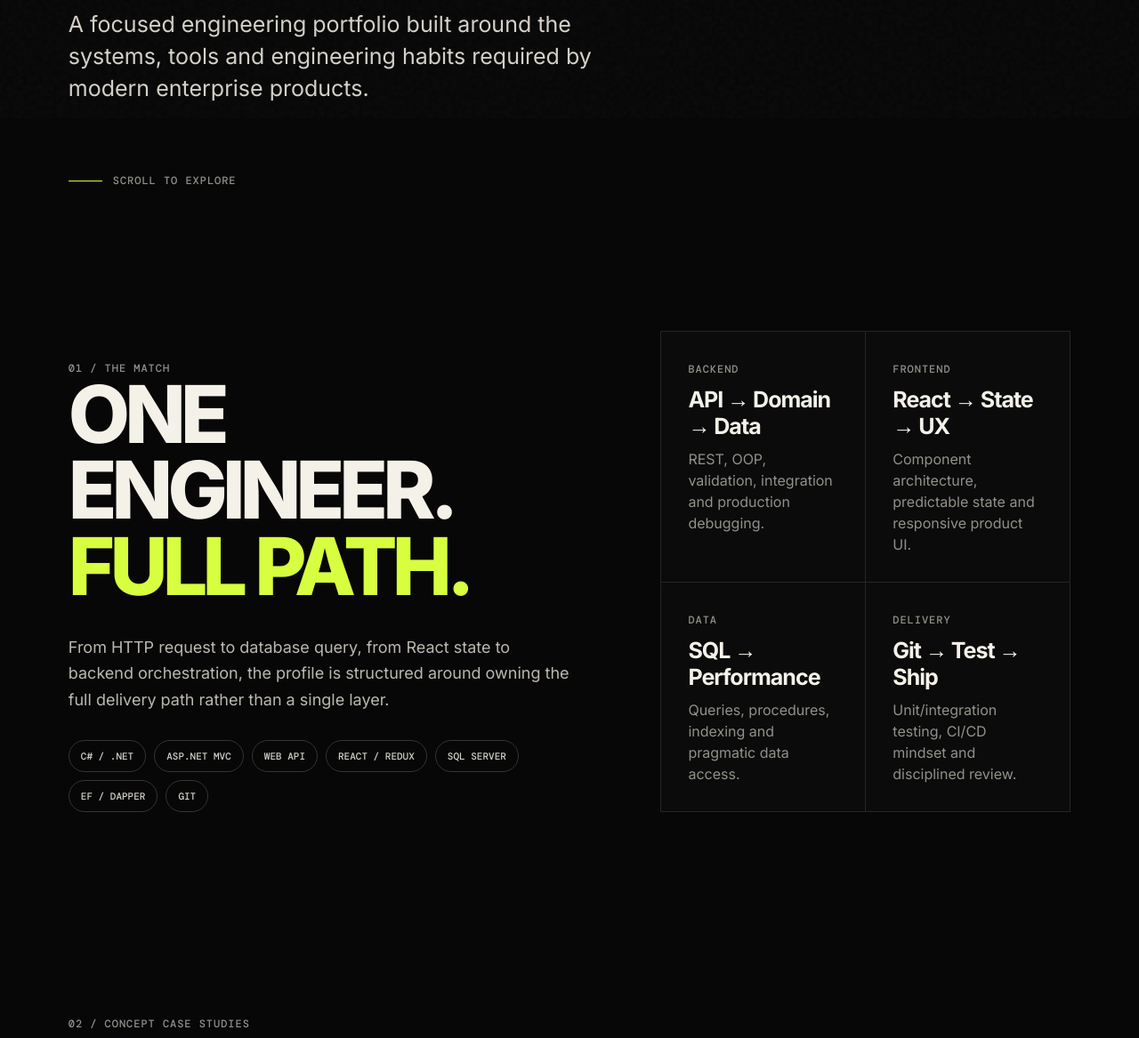
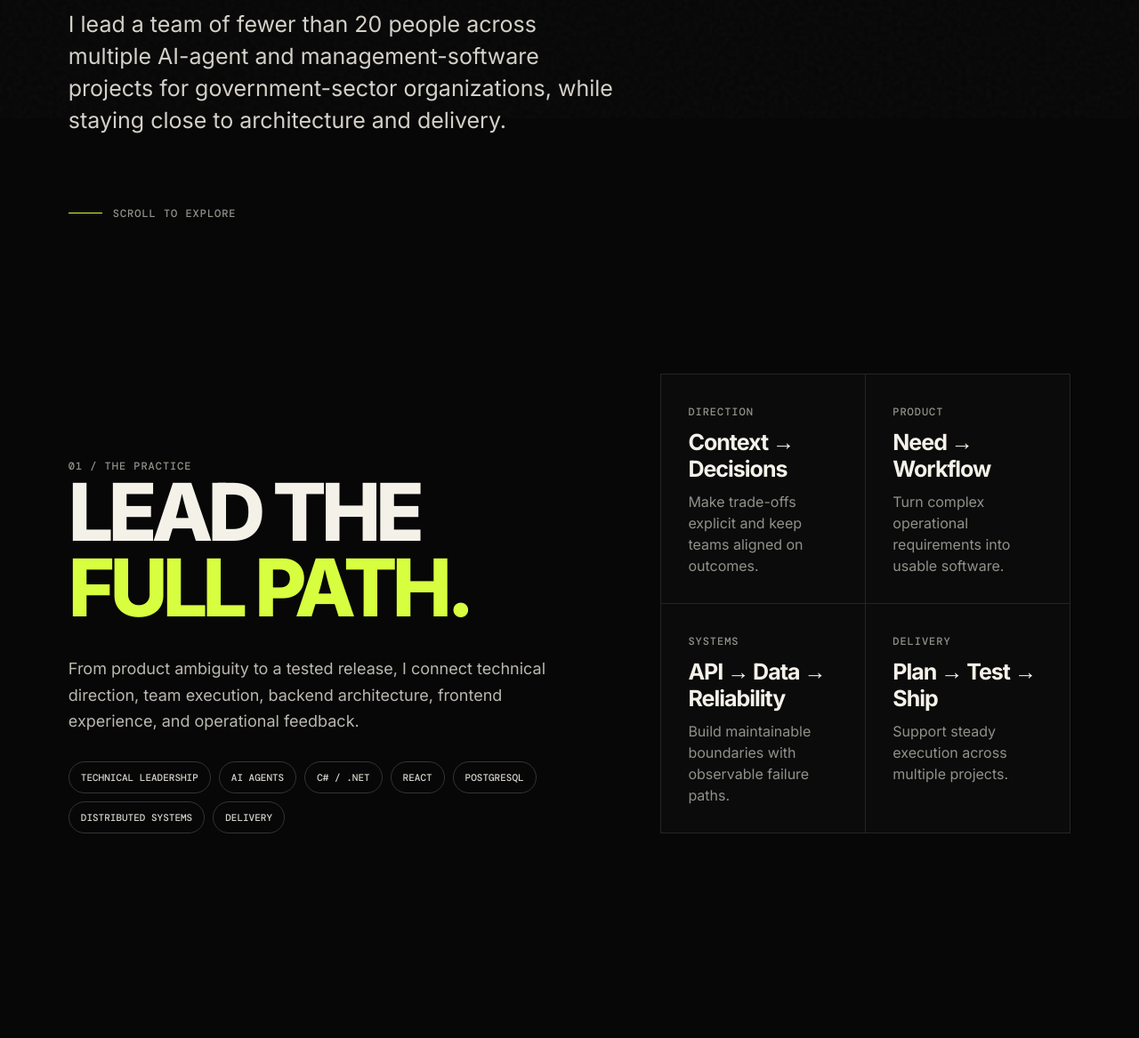
Before and after one commit to trandat1114/new-ocean-is-portfolio, a plain HTML site: page index.html in a window 1280 px wide. Shown: the part 667-1834 px from the top of the page at 89% size. Drawn offline with nearby package versions, Linux system fonts and the light colour scheme.

Commit message:
feat: refresh portfolio for leadership and AI delivery

```diff
--- a/index.html
+++ b/index.html
@@ -3,8 +3,8 @@
 <head>
 <meta charset="utf-8">
 <meta name="viewport" content="width=device-width,initial-scale=1">
-<title>DAT TRAN — Full-stack .NET Engineer</title>
-<meta name="description" content="DAT TRAN — Full-stack .NET Engineer. A role-focused portfolio concept for New Ocean IS.">
+<title>DAT TRAN — Technical Leader & Software Engineer</title>
+<meta name="description" content="DAT TRAN — Technical Leader and software engineer focused on backend systems, full-stack delivery, AI agents, and reliable software for government-sector organizations.">
 <style>
 @import url('https://fonts.googleapis.com/css2?family=DM+Mono:wght@400;500&family=Inter:wght@400;500;600;700;800;900&display=swap');
 :root{--bg:#070707;--fg:#f4f1e9;--muted:#92908a;--line:#252525;--acid:#d7ff3f;--max:1280px}
@@ -35,13 +35,13 @@ nav .brand{font-weight:800;letter-spacing:-.04em}nav .counter{color:var(--muted)
 <body>
 <div class="progress"><i id="bar"></i></div>
 <nav><div class="brand">DAT / 1114</div><div class="counter mono" id="counter">01 / 07</div></nav>
-<section class="slide hero" id="s1"><div class="inner"><div class="mono kicker reveal">FULL-STACK SOFTWARE ENGINEER · .NET / REACT</div><h1 class="reveal d1">BUILD<br><span>BEYOND</span><br>THE STACK.</h1><p class="sub reveal d2">A focused engineering portfolio built around the systems, tools and engineering habits required by modern enterprise products.</p></div><div class="scroll mono reveal d3"><b></b> scroll to explore</div></section>
-<section class="slide" id="s2"><div class="inner"><div class="grid"><div><div class="mono reveal">01 / THE MATCH</div><h2 class="headline reveal d1">ONE ENGINEER.<br><em>FULL PATH.</em></h2><p class="copy reveal d2">From HTTP request to database query, from React state to backend orchestration, the profile is structured around owning the full delivery path rather than a single layer.</p><div class="tags reveal d3"><span class="tag">C# / .NET</span><span class="tag">ASP.NET MVC</span><span class="tag">Web API</span><span class="tag">React / Redux</span><span class="tag">SQL Server</span><span class="tag">EF / Dapper</span><span class="tag">Git</span></div></div><div class="matrix reveal d2"><div class="cell"><span class="mono">BACKEND</span><strong>API → Domain → Data</strong><p>REST, OOP, validation, integration and production debugging.</p></div><div class="cell"><span class="mono">FRONTEND</span><strong>React → State → UX</strong><p>Component architecture, predictable state and responsive product UI.</p></div><div class="cell"><span class="mono">DATA</span><strong>SQL → Performance</strong><p>Queries, procedures, indexing and pragmatic data access.</p></div><div class="cell"><span class="mono">DELIVERY</span><strong>Git → Test → Ship</strong><p>Unit/integration testing, CI/CD mindset and disciplined review.</p></div></div></div></div></section>
-<section class="slide" id="s3"><div class="inner"><div class="mono reveal">02 / CONCEPT CASE STUDIES</div><h2 class="headline reveal d1">SYSTEMS<br><em>THAT SCALE.</em></h2><p class="copy reveal d2">Selected fictional product concepts created specifically to demonstrate how the candidate would approach problems relevant to the role. They are not claimed as employment history.</p><div class="case reveal d3"><div class="mono">CASE 01</div><div><h3>Workflow Intelligence Platform</h3><p>ASP.NET Core microservices coordinate long-running workflows, scheduled jobs and message-driven processing with observable failure paths.</p></div><div class="stack">.NET 8 / SQL<br>Service Bus / Redis</div></div><div class="case reveal d4"><div class="mono">CASE 02</div><div><h3>Enterprise Operations Console</h3><p>React + Redux interface over a versioned REST API, designed around complex tables, filters, permissions and auditable actions.</p></div><div class="stack">React / Redux<br>Web API / OData</div></div><div class="case reveal d4"><div class="mono">CASE 03</div><div><h3>Data Processing Gateway</h3><p>Backend gateway integrating a Python service for data processing while preserving typed contracts, retries and traceable errors.</p></div><div class="stack">C# / FastAPI<br>REST / OpenAPI</div></div></div></section>
-<section class="slide" id="s4"><div class="inner"><div class="mono reveal">03 / ARCHITECTURE</div><h2 class="headline reveal d1">MAKE THE<br><em>COMPLEX</em> EXPLICIT.</h2><p class="copy reveal d2">The architecture concept emphasizes boundaries, observable communication and testable units — while remaining comfortable inside an existing enterprise codebase.</p><div class="arch reveal d3"><div class="node"><b>React / Redux</b><small>UI state, forms, data grids, async flows</small></div><div class="node"><b>ASP.NET API</b><small>REST, OData, auth, validation, contracts</small></div><div class="node"><b>Workflow</b><small>Jobs, queues, retries, orchestration</small></div><div class="node"><b>SQL Server</b><small>EF/Dapper, procedures, indexes, migrations</small></div></div><div class="tags reveal d4"><span class="tag">Azure SQL</span><span class="tag">Service Bus</span><span class="tag">WebJobs</span><span class="tag">Application Insights</span><span class="tag">NUnit</span><span class="tag">Moq</span><span class="tag">Selenium</span></div></div></section>
+<section class="slide hero" id="s1"><div class="inner"><div class="mono kicker reveal">TECHNICAL LEADER · SOFTWARE ENGINEERING · AI AGENTS</div><h1 class="reveal d1">BUILD<br><span>BEYOND</span><br>THE STACK.</h1><p class="sub reveal d2">I lead a team of fewer than 20 people across multiple AI-agent and management-software projects for government-sector organizations, while staying close to architecture and delivery.</p></div><div class="scroll mono reveal d3"><b></b> scroll to explore</div></section>
+<section class="slide" id="s2"><div class="inner"><div class="grid"><div><div class="mono reveal">01 / THE PRACTICE</div><h2 class="headline reveal d1">LEAD THE<br><em>FULL PATH.</em></h2><p class="copy reveal d2">From product ambiguity to a tested release, I connect technical direction, team execution, backend architecture, frontend experience, and operational feedback.</p><div class="tags reveal d3"><span class="tag">Technical Leadership</span><span class="tag">AI Agents</span><span class="tag">C# / .NET</span><span class="tag">React</span><span class="tag">PostgreSQL</span><span class="tag">Distributed Systems</span><span class="tag">Delivery</span></div></div><div class="matrix reveal d2"><div class="cell"><span class="mono">DIRECTION</span><strong>Context → Decisions</strong><p>Make trade-offs explicit and keep teams aligned on outcomes.</p></div><div class="cell"><span class="mono">PRODUCT</span><strong>Need → Workflow</strong><p>Turn complex operational requirements into usable software.</p></div><div class="cell"><span class="mono">SYSTEMS</span><strong>API → Data → Reliability</strong><p>Build maintainable boundaries with observable failure paths.</p></div><div class="cell"><span class="mono">DELIVERY</span><strong>Plan → Test → Ship</strong><p>Support steady execution across multiple projects.</p></div></div></div></div></section>
+<section class="slide" id="s3"><div class="inner"><div class="mono reveal">02 / SELECTED WORK</div><h2 class="headline reveal d1">PRODUCTS<br><em>WITH PURPOSE.</em></h2><p class="copy reveal d2">Public work shows the engineering practice. Client and government-sector delivery is described at a high level to protect confidential details.</p><div class="case reveal d3"><div class="mono">OPEN SOURCE</div><div><h3>Yugen-UI</h3><p>Fluent 2–inspired React components for Tailwind CSS v4, with accessibility, RTL, theming, AI, and data visualization support.</p></div><div class="stack">React / TypeScript<br>Tailwind CSS</div></div><div class="case reveal d4"><div class="mono">ENGINEERING LABS</div><div><h3>.NET & PostgreSQL</h3><p>Runnable experiments covering backend state, failure handling, query plans, indexing, and reliability fundamentals.</p></div><div class="stack">.NET / PostgreSQL<br>Docker / SQL</div></div><div class="case reveal d4"><div class="mono">DELIVERY</div><div><h3>AI & Management Software</h3><p>Leading delivery across AI-agent and management-software projects for government-sector organizations, without publishing sensitive implementation or customer details.</p></div><div class="stack">Agents / APIs<br>Team / Product</div></div></div></section>
+<section class="slide" id="s4"><div class="inner"><div class="mono reveal">03 / ARCHITECTURE</div><h2 class="headline reveal d1">MAKE THE<br><em>COMPLEX</em> EXPLICIT.</h2><p class="copy reveal d2">The architecture practice emphasizes boundaries, observable communication, safe automation, and testable units — while remaining comfortable inside an existing enterprise codebase.</p><div class="arch reveal d3"><div class="node"><b>AI Agent</b><small>Goals, tools, guardrails, human review</small></div><div class="node"><b>Application API</b><small>Contracts, auth, validation, integrations</small></div><div class="node"><b>Workflow</b><small>Jobs, queues, retries, orchestration</small></div><div class="node"><b>Data Layer</b><small>Queries, indexes, migrations, observability</small></div></div><div class="tags reveal d4"><span class="tag">.NET</span><span class="tag">React</span><span class="tag">PostgreSQL</span><span class="tag">REST / OpenAPI</span><span class="tag">Docker</span><span class="tag">Testing</span><span class="tag">Code Review</span></div></div></section>
 <section class="slide" id="s5"><div class="inner"><div class="grid"><div><div class="mono reveal">04 / ENGINEERING HABITS</div><h2 class="headline reveal d1">LEGACY IS<br><em>DATA.</em></h2></div><div><p class="quote reveal d2">“Understand what already works. Change the smallest safe boundary. <span>Leave the system better.</span>”</p><p class="copy reveal d3">Designed for teams where a modern React module can coexist with Razor, jQuery or Knockout; where new ASP.NET Core services sit beside mature .NET Framework applications; and where debugging production behavior matters as much as writing new code.</p><div class="tags reveal d4"><span class="tag">Legacy-friendly</span><span class="tag">Clean code</span><span class="tag">Debugging</span><span class="tag">Documentation</span><span class="tag">Agile / Scrum</span></div></div></div></div></section>
 <section class="slide" id="s6"><div class="inner"><div class="mono reveal">05 / AI-AUGMENTED ENGINEERING</div><h2 class="headline reveal d1">MOVE FAST.<br><em>VERIFY EVERYTHING.</em></h2><div class="grid"><div><p class="copy reveal d2">AI is treated as an engineering multiplier, not an authority: generate → inspect → test → refactor → review.</p></div><div class="matrix reveal d3"><div class="cell"><span class="mono">01</span><strong>Generate</strong><p>Boilerplate, tests, SQL drafts and implementation alternatives.</p></div><div class="cell"><span class="mono">02</span><strong>Challenge</strong><p>Review generated output for correctness, security and maintainability.</p></div><div class="cell"><span class="mono">03</span><strong>Prove</strong><p>Tests, logs and reproducible behavior decide what ships.</p></div><div class="cell"><span class="mono">04</span><strong>Learn</strong><p>Use failures to improve prompts, architecture and team documentation.</p></div></div></div></div></section>
-<section class="slide final" id="s7"><div class="inner"><div class="mono reveal">06 / LET'S BUILD</div><h2 class="reveal d1">READY FOR<br>THE NEXT<br>REPO.</h2><p class="copy reveal d2" style="color:#222;max-width:680px">Full-stack engineering with a backend-first mindset, strong SQL fundamentals, modern frontend capability and an appetite for systems that are more interesting than yesterday's stack.</p><div class="cta reveal d3"><a class="btn invert" href="mailto:dattranphu1114@gmail.com">Email / Contact</a><a class="btn" href="https://github.com/trandat1114" target="_blank" rel="noreferrer">GitHub</a></div></div></section>
+<section class="slide final" id="s7"><div class="inner"><div class="mono reveal">06 / LET'S BUILD</div><h2 class="reveal d1">READY FOR<br>THE NEXT<br>CHALLENGE.</h2><p class="copy reveal d2" style="color:#222;max-width:680px">Technical leadership with a software-engineering foundation: align the team, clarify the system, protect sensitive details, and deliver useful products.</p><div class="cta reveal d3"><a class="btn invert" href="mailto:dattranphu1114@gmail.com">Email / Contact</a><a class="btn" href="https://github.com/trandat1114" target="_blank" rel="noreferrer">GitHub</a><a class="btn" href="https://github.com/trandat1114/Yugen-UI" target="_blank" rel="noreferrer">Yugen-UI</a></div></div></section>
 <script>
 const slides=[...document.querySelectorAll('.slide')],bar=document.querySelector('#bar'),counter=document.querySelector('#counter');const io=new IntersectionObserver(entries=>entries.forEach(e=>{if(e.isIntersecting)e.target.classList.add('visible')}),{threshold:.2});slides.forEach(s=>io.observe(s));addEventListener('scroll',()=>{const max=document.documentElement.scrollHeight-innerHeight;bar.style.width=Math.min(100,Math.max(0,scrollY/max*100))+'%';let idx=Math.min(slides.length,Math.max(1,Math.round(scrollY/innerHeight)+1));counter.textContent=String(idx).padStart(2,'0')+' / '+String(slides.length).padStart(2,'0')},{passive:true});
 </script>
```
